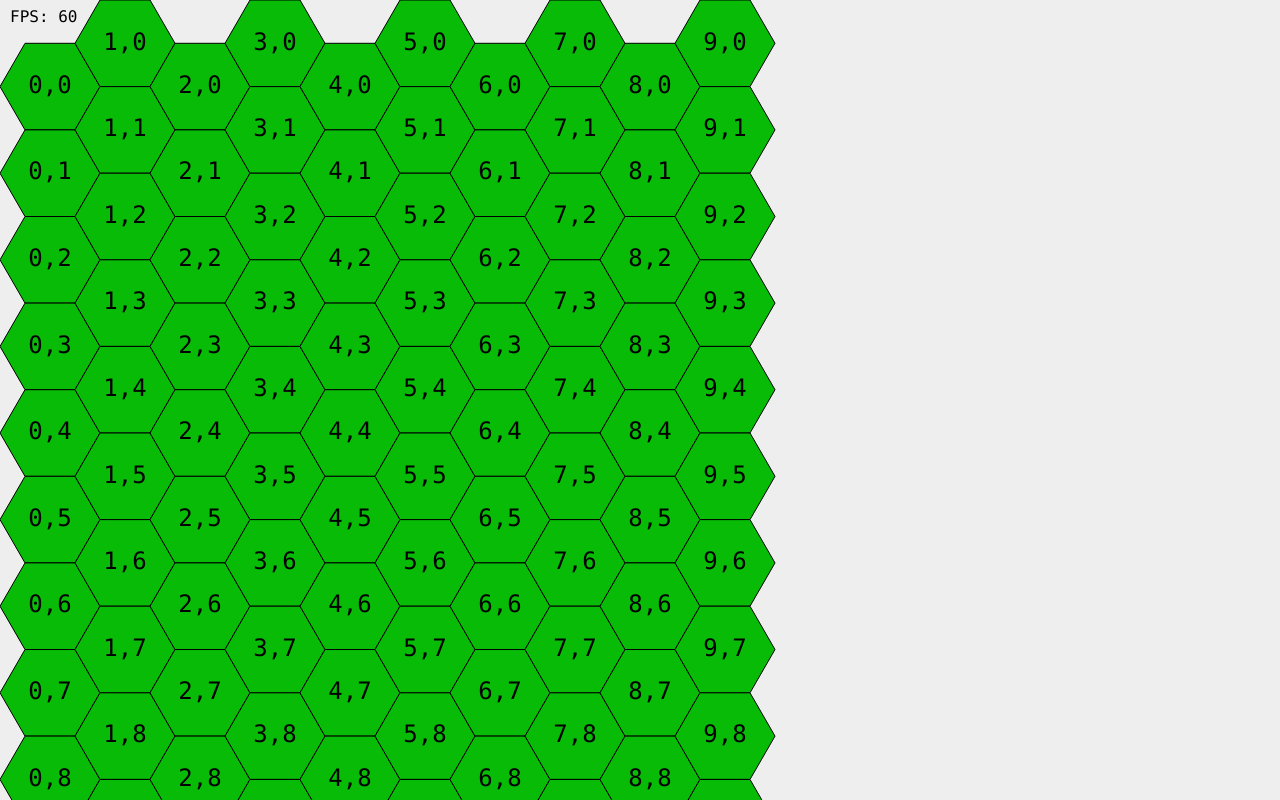
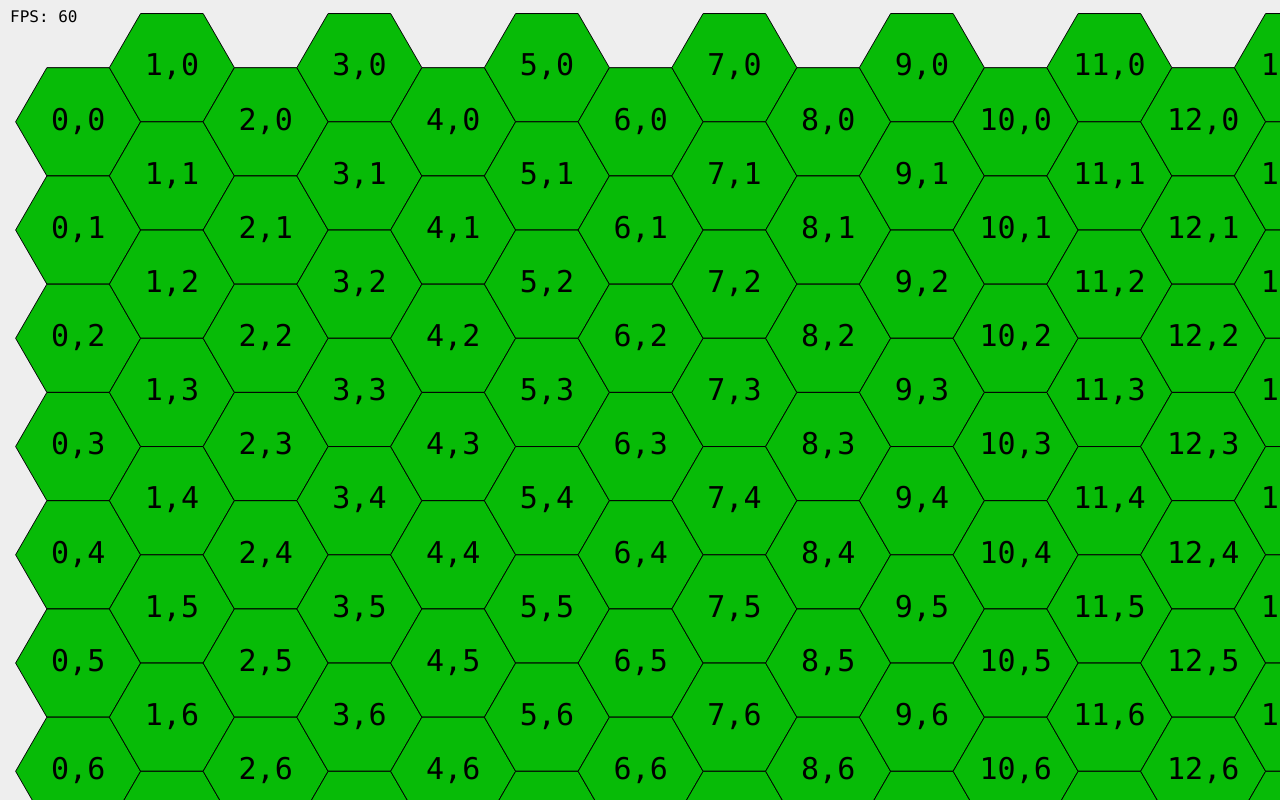
Before and after one commit to SeriousGuy888/HataSimulatorPrototype, a SvelteKit app: page / in a window 1280 px wide. Built offline with nearby package versions, Linux system fonts and the light colour scheme.

Commit message:
add zooming and panning

```diff
--- a/src/lib/Tilemap.ts
+++ b/src/lib/Tilemap.ts
@@ -17,6 +17,8 @@ export class Tilemap {
   }
 
   getTile(x: number, y: number): Tile | null {
-    return this.tiles.get(`${x},${y}`) ?? null
+    return (
+      this.tiles.get(`${x},${y}`) ?? null
+    )
   }
 }
--- a/src/routes/+page.svelte
+++ b/src/routes/+page.svelte
@@ -2,7 +2,7 @@
   import { Tilemap } from "$lib/Tilemap"
   import GameWorld from "./GameWorld.svelte"
 
-  const tilemap = new Tilemap(10, 10)
+  const tilemap = new Tilemap(50, 20)
 </script>
 
 <GameWorld {tilemap} />
--- a/src/routes/GameWorld.svelte
+++ b/src/routes/GameWorld.svelte
@@ -3,17 +3,31 @@
   import type { Tilemap } from "$lib/Tilemap"
   import type { Tile } from "$lib/types"
   import { onMount } from "svelte"
+  import { scale } from "svelte/transition"
 
   export let tilemap: Tilemap
 
-  const hexSideLength = 50
-  const apothem = (Math.sqrt(3) * hexSideLength) / 2
-  // const hexWidth = 2 * apothem
+  let view = {
+    x: 0,
+    y: 0,
+    zoom: 1.25,
+  }
+  let isPanning = false
+  let lastMouseX = 0
+  let lastMouseY = 0
+
+  let sideLength: number
+  let apothem: number
+
+  $: {
+    sideLength = 50 * view.zoom
+    apothem = (Math.sqrt(3) * sideLength) / 2
+  }
 
   let canvas: HTMLCanvasElement
 
   onMount(() => {
-resizeCanvasToFullScreen()
+    resizeCanvasToFullScreen()
 
     const ctx = canvas.getContext("2d")
     if (!ctx) {
@@ -49,9 +63,7 @@ resizeCanvasToFullScreen()
     ctx.fillStyle = "#eee"
     ctx.fillRect(0, 0, canvas.width, canvas.height)
 
-    drawTilemap(ctx!)
-
-    // drawHex(ctx!, 50, 50)
+    drawTilemap(ctx)
   }
 
   function redrawDebug(ctx: CanvasRenderingContext2D, fps: number) {
@@ -68,11 +80,17 @@ resizeCanvasToFullScreen()
       for (let y = 0; y < tilemap.height; y++) {
         const tile = tilemap.getTile(x, y)
         if (tile) {
-          const yOffset = x % 2 === 1 ? 0 : apothem
+          const yOffset = x % 2 === 1 ? 0 : apothem / view.zoom
 
-          const pixelX = x * (hexSideLength * 1.5) + hexSideLength
-          const pixelY = y * (apothem * 2) + apothem + yOffset
-          drawHex(ctx, pixelX, pixelY, tile)
+          // Calculate the center of the hexagon in world coordinates
+          const worldX = x * ((sideLength / view.zoom) * 1.5) + sideLength
+          const worldY = y * ((apothem / view.zoom) * 2) + apothem + yOffset
+
+          // Apply zoom and view offset
+          const screenX = (worldX - view.x) * view.zoom
+          const screenY = (worldY - view.y) * view.zoom
+
+          drawHex(ctx, screenX, screenY, tile)
         }
       }
     }
@@ -81,12 +99,12 @@ resizeCanvasToFullScreen()
   function drawHex(ctx: CanvasRenderingContext2D, centerX: number, centerY: number, tile: Tile) {
     // Draw hexagon, starting from top left vertex, moving clockwise
     ctx.beginPath()
-    ctx.moveTo(centerX - hexSideLength / 2, centerY - apothem)
-    ctx.lineTo(centerX + hexSideLength / 2, centerY - apothem)
-    ctx.lineTo(centerX + hexSideLength, centerY)
-    ctx.lineTo(centerX + hexSideLength / 2, centerY + apothem)
-    ctx.lineTo(centerX - hexSideLength / 2, centerY + apothem)
-    ctx.lineTo(centerX - hexSideLength, centerY)
+    ctx.moveTo(centerX - sideLength / 2, centerY - apothem)
+    ctx.lineTo(centerX + sideLength / 2, centerY - apothem)
+    ctx.lineTo(centerX + sideLength, centerY)
+    ctx.lineTo(centerX + sideLength / 2, centerY + apothem)
+    ctx.lineTo(centerX - sideLength / 2, centerY + apothem)
+    ctx.lineTo(centerX - sideLength, centerY)
     ctx.closePath()
 
     // Fill hexagon
@@ -100,11 +118,51 @@ resizeCanvasToFullScreen()
 
     // Draw hex coordinates on hexagon center
     ctx.fillStyle = "#000000"
-    ctx.font = "24px Consolas"
+    ctx.font = `${24 * view.zoom}px Consolas`
     ctx.textAlign = "center"
     ctx.textBaseline = "middle"
     ctx.fillText(`${tile.x},${tile.y}`, centerX, centerY)
   }
 </script>
 
-<canvas bind:this={canvas} />
+<canvas
+  bind:this={canvas}
+  on:contextmenu|preventDefault
+  on:wheel|preventDefault={(event) => {
+    // Calculate cursor position in screen coordinates
+    const screenX = event.clientX - canvas.getBoundingClientRect().left
+    const screenY = event.clientY - canvas.getBoundingClientRect().top
+
+    // Calculate cursor position in world coordinates
+    const worldX = screenX / view.zoom + view.x
+    const worldY = screenY / view.zoom + view.y
+
+    const zoomRate = 0.125 // Adjust to control zoom speed
+    const zoomIncrement = event.deltaY < 0 ? 1 + zoomRate : 1 - zoomRate
+    view.zoom *= zoomIncrement
+
+    // Calculate new view offset so that the cursor position in world coordinates
+    view.x = worldX - screenX / view.zoom
+    view.y = worldY - screenY / view.zoom
+  }}
+  on:mousedown={(event) => {
+    isPanning = true
+    lastMouseX = event.clientX
+    lastMouseY = event.clientY
+  }}
+  on:mouseup={() => (isPanning = false)}
+  on:mousemove={(event) => {
+    if (!isPanning) {
+      return
+    }
+
+    const deltaX = event.clientX - lastMouseX
+    const deltaY = event.clientY - lastMouseY
+
+    view.x -= deltaX / view.zoom
+    view.y -= deltaY / view.zoom
+
+    lastMouseX = event.clientX
+    lastMouseY = event.clientY
+  }}
+/>
```
